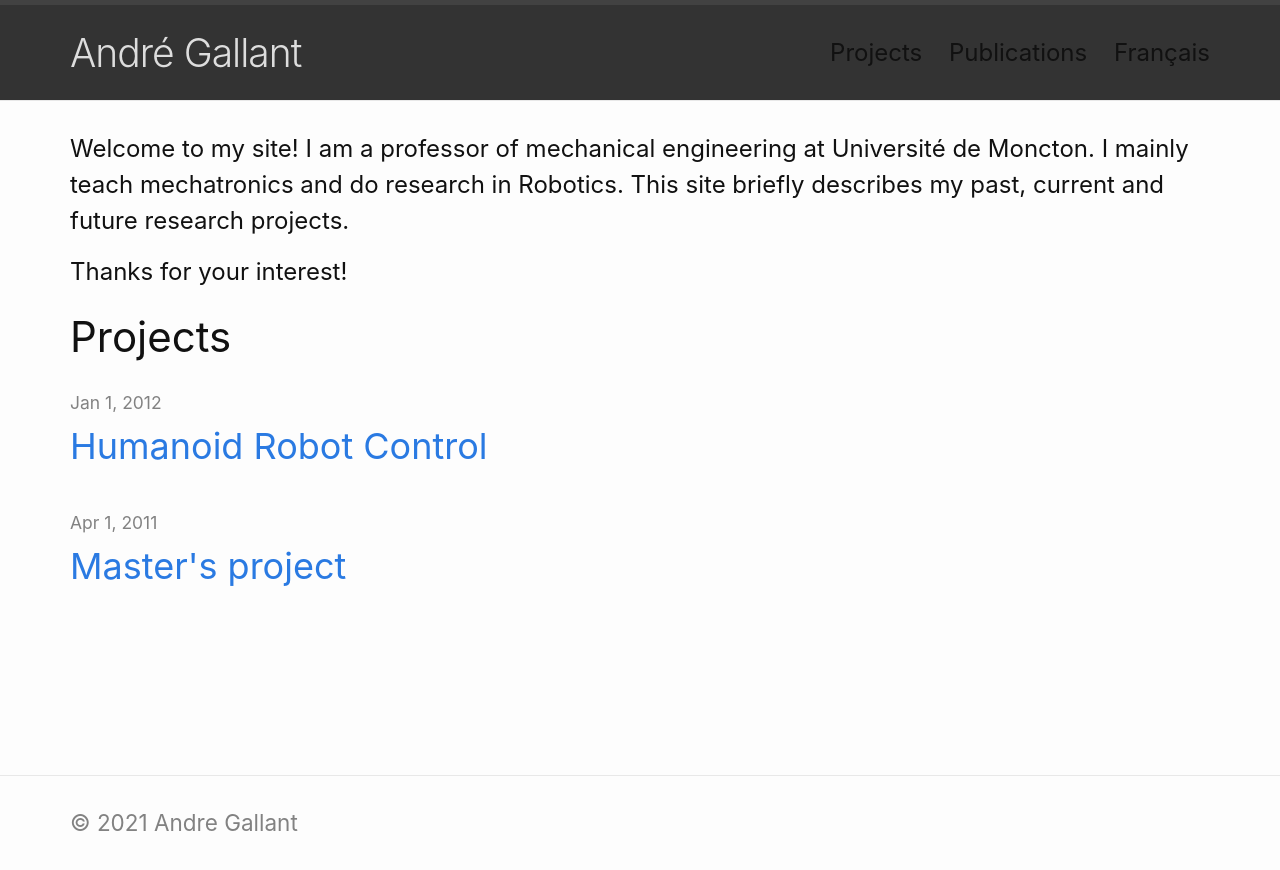
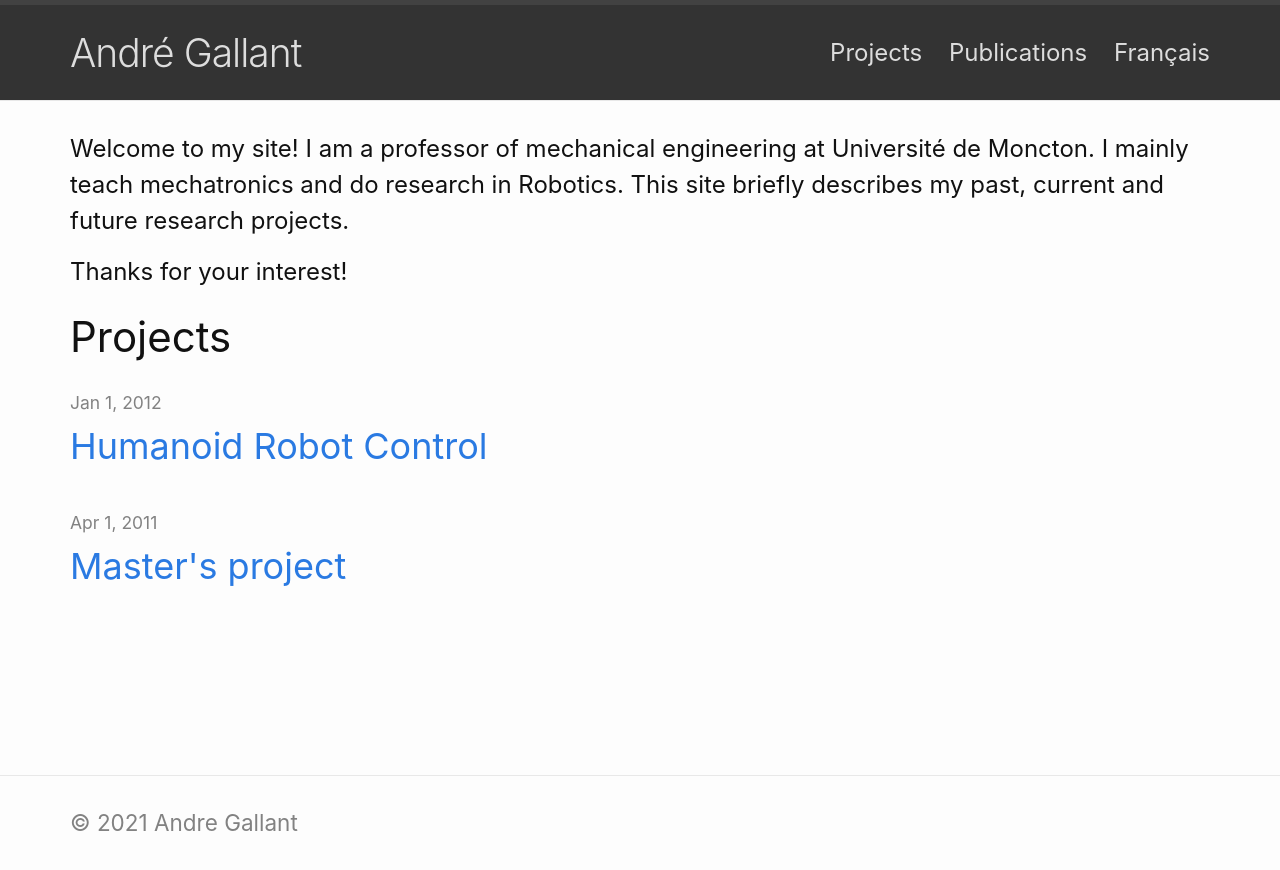
Before and after one commit to gallantandre/gallantandre.github.io, a Jekyll site: the page built from index.md, in a window 1280 px wide. Shown: the top 870 px of the page. Built offline with Jekyll 4.4.1, drawn with Linux system fonts in a browser that asks for light colours.

Commit message:
Update style.scss

```diff
--- a/assets/css/style.scss
+++ b/assets/css/style.scss
@@ -17,3 +17,11 @@
 .site-title:hover {
     color: #ccc;
 }
+
+.site-nav .page-link, .site-nav .page-link:visited {
+    color: #ddd;
+}
+
+.site-nav .page-link:hover {
+    color: #ccc;
+}
```
